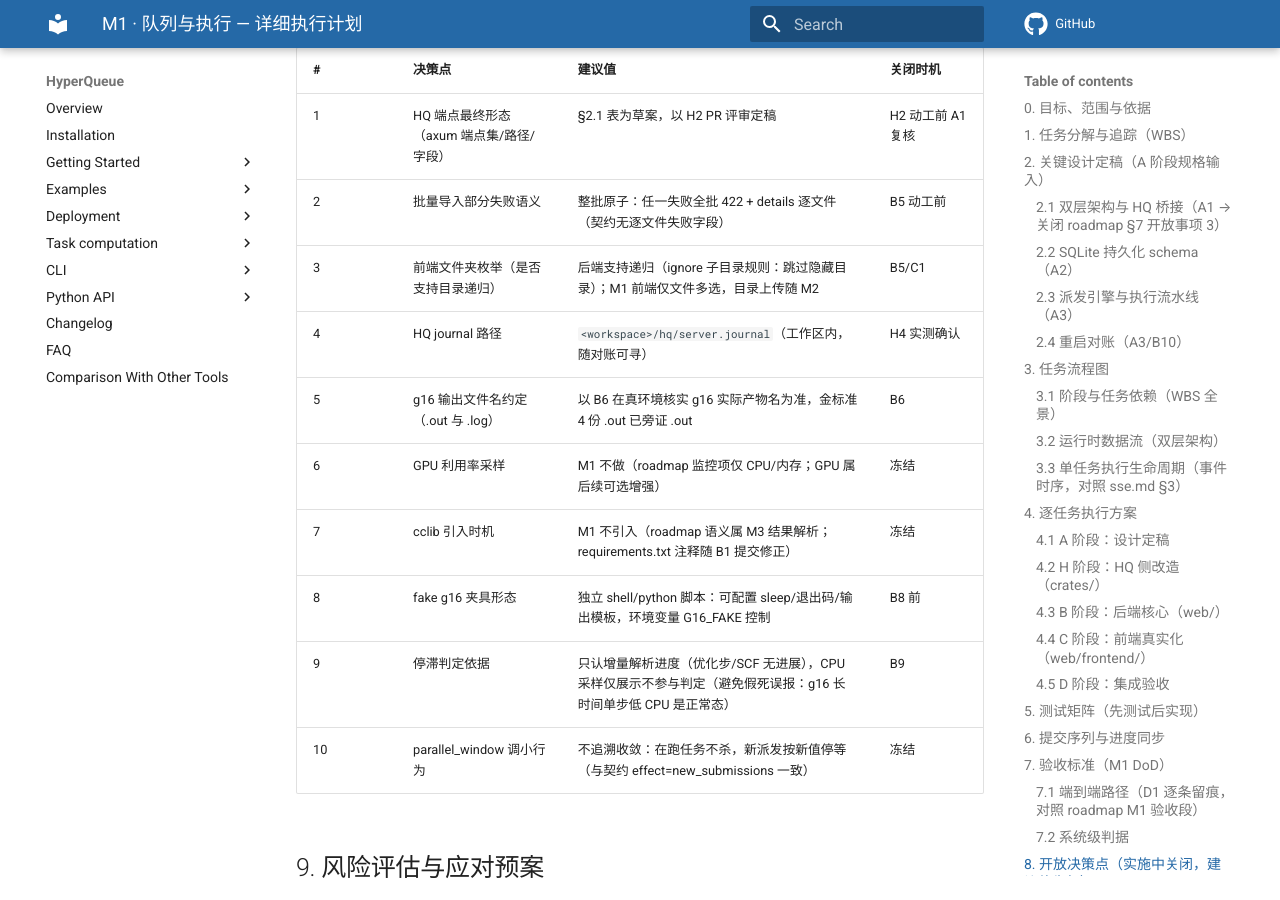
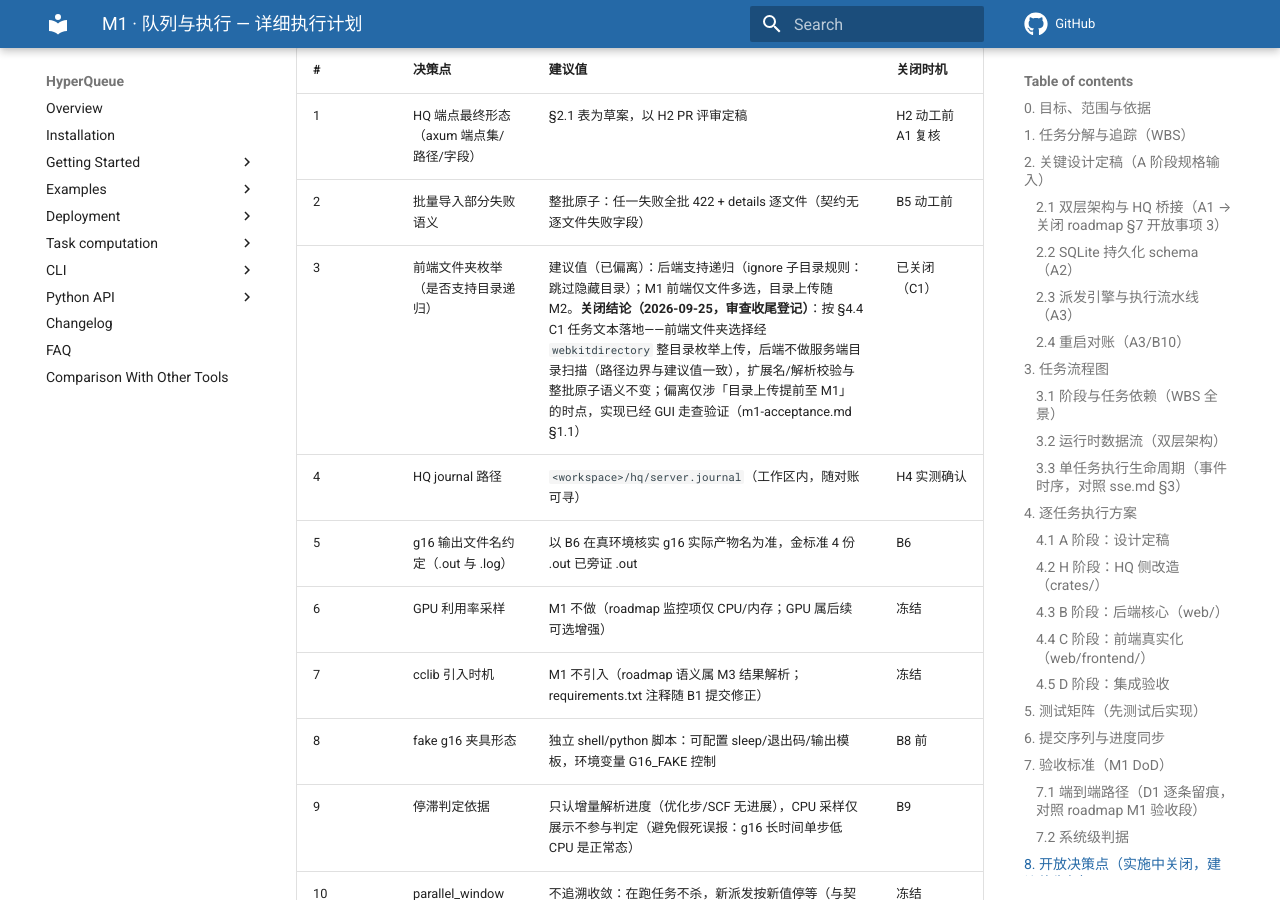
Before and after one commit to baizhancaiji/gauforge, an MkDocs documentation site: the page built from docs/plans/m1-plan.md, in a window 1280 px wide and 900 px high, scrolled down 24299 px. Built offline with MkDocs 1.6.1 and Material for MkDocs 9.7.7, drawn with Linux system fonts in a browser that asks for light colours; comment, search, counter and statistics services are not loaded; the version menu is left out.

Commit message:
docs(plans): 关闭决策点 3 并登记文件夹导入取值
- 补记关闭结论：webkitdirectory 整目录枚举上传随 C1 落地，偏离建议值
  「M1 仅文件多选、目录上传随 M2」的时点，边界与校验语义不变
- 消除 §4.4 C1 任务文本与 §8 建议值的矛盾（审查发现：决策点关闭未登记）

```diff
--- a/docs/plans/m1-plan.md
+++ b/docs/plans/m1-plan.md
@@ -802,7 +802,7 @@ M1EOC（M1 关闭）前 D3 核对本表与实际 git log 一致。
 |---|---|---|---|
 | 1 | HQ 端点最终形态（axum 端点集/路径/字段） | §2.1 表为草案，以 H2 PR 评审定稿 | H2 动工前 A1 复核 |
 | 2 | 批量导入部分失败语义 | 整批原子：任一失败全批 422 + details 逐文件（契约无逐文件失败字段） | B5 动工前 |
-| 3 | 前端文件夹枚举（是否支持目录递归） | 后端支持递归（ignore 子目录规则：跳过隐藏目录）；M1 前端仅文件多选，目录上传随 M2 | B5/C1 |
+| 3 | 前端文件夹枚举（是否支持目录递归） | 建议值（已偏离）：后端支持递归（ignore 子目录规则：跳过隐藏目录）；M1 前端仅文件多选，目录上传随 M2。**关闭结论（2026-09-25，审查收尾登记）**：按 §4.4 C1 任务文本落地——前端文件夹选择经 `webkitdirectory` 整目录枚举上传，后端不做服务端目录扫描（路径边界与建议值一致），扩展名/解析校验与整批原子语义不变；偏离仅涉「目录上传提前至 M1」的时点，实现已经 GUI 走查验证（m1-acceptance.md §1.1） | 已关闭（C1） |
 | 4 | HQ journal 路径 | `<workspace>/hq/server.journal`（工作区内，随对账可寻） | H4 实测确认 |
 | 5 | g16 输出文件名约定（.out 与 .log） | 以 B6 在真环境核实 g16 实际产物名为准，金标准 4 份 .out 已旁证 .out | B6 |
 | 6 | GPU 利用率采样 | M1 不做（roadmap 监控项仅 CPU/内存；GPU 属后续可选增强） | 冻结 |
```
